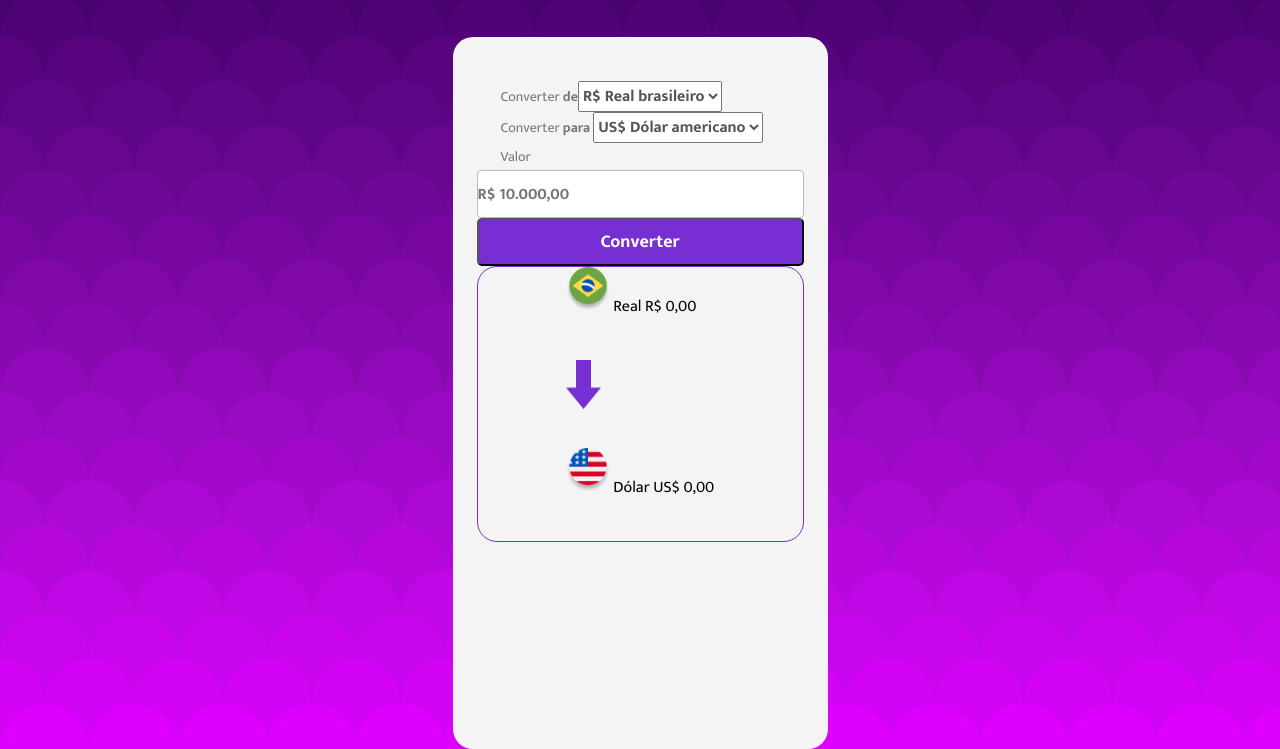
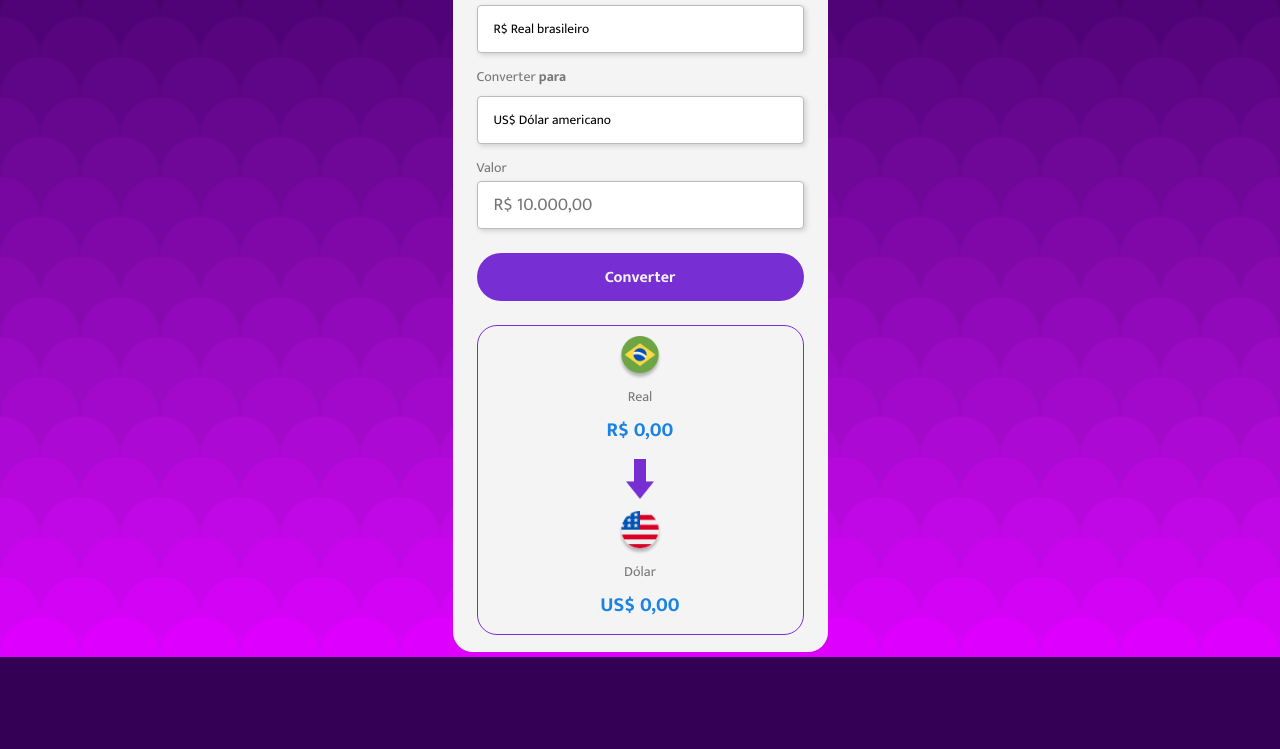
Before and after one commit to TiagoGrilloLermy/conversor-de-moedas, a plain HTML site: page index.html in a window 1280 px wide. Shown: the part 143-892 px from the top of the page. After the commit the page ends 800 px from the top, so only its background shows below. Drawn offline with Linux system fonts and the light colour scheme.

Commit message:
update html css javascript

```diff
--- a/index.html
+++ b/index.html
@@ -12,47 +12,71 @@
 </head>
 
 <body>
+
     <header>
         <h1>Conversor de Moedas</h1>
-        <img>
     </header>
+
     <main>
+
         <section id="container">
-            <label>Converter <b>de</b><select>
+
+            <label>Converter <b>de</b>
+                <select>
                     <option>R$ Real brasileiro</option>
                 </select>
             </label>
 
             <label>Converter <b>para</b>
-                <select>
+                <select id="current-select">
                     <option>US$ Dólar americano</option>
                     <option>€ Euro</option>
                 </select>
             </label>
 
-
             <label>
                 Valor
-                <input placeholder="R$ 10.000,00">
+                <input id="input-value" type="text" placeholder="R$ 10.000,00" oninput="formatarParaReais(this)">
             </label>
 
-            <button>Converter</button>
+            <button id="convert-button" type="button">Converter</button>
 
             <section id="resultado">
-                <div>
+                <div class="currency-container">
                     <img src="./assets/brasil.png" class="bandeira">
-                    <span>Real</span>
-                    <span>R$ 0,00</span>
+                    <span class="currency-name">Real</span>
+                    <span class="currency-value" id="real-value-text">R$ 0,00</span>
                 </div>
+
                 <img src="./assets/seta.png" id="seta">
-                <div>
+
+                <div class="currency-container">
                     <img src="./assets/estados-unidos.png" class="bandeira">
-                    <span>Dólar</span>
-                    <span>US$ 0,00</span>
+                    <span class="currency-name" id="currency-name">Dólar</span>
+                    <span class="currency-value" id="currency-value-text">US$ 0,00</span>
                 </div>
             </section>
         </section>
     </main>
+
 </body>
+<script src="./script.js"></script>
 
 </html>
+
+
+
+
+<!--
+    //CONFIGURAÇÕES PARA FORMATAÇÃO EM REAL
+function formatarParaReais(input) {
+    // Remove caracteres não numéricos
+let valor = input.value.replace(/\D/g, '');
+
+    // Adiciona o formato de moeda (R$)
+valor = (parseInt(valor) / 100).toLocaleString('pt-BR', { style: 'currency', currency: 'BRL' });
+
+    // Define o valor formatado de volta no campo de entrada
+input.value = valor;
+}
+-->
--- /dev/null
+++ b/script.js
@@ -0,0 +1,12 @@
+const buttom = document.querySelector("#convert-button");
+
+function convertValues() {
+    const input = document.querySelector("#input-value").value;
+    const dollarToday = 5.2
+    const convertedValues = input / dollarToday
+
+
+  console.log(convertedValues)
+}
+
+buttom.addEventListener("click", convertValues)
--- a/styles.css
+++ b/styles.css
@@ -14,79 +14,112 @@ body {
 
 
 header {
+    color: #FFFFFF;
     text-align: center;
-    margin: 50px auto;
+    margin: 25px auto;
 }
 
 main {
     width: 375px;
-    height: 712px;
+    height: 692px;
     border-radius: 20px;
     background: #F4F4F4;
     margin: 0px auto;
-    padding: 44px 24px 23px;
+    padding: 12px 24px;
 }
 
 
 
 label {
-    color: #777;
     font-size: 14px;
-    font-style: normal;
-    font-weight: 400;
-    line-height: 18px;
-    margin-left: 24px;
+    color: #777777;
 }
 
 select {
-    color: #555;
-    font-size: 16px;
-    font-style: normal;
-    font-weight: 700;
-    line-height: 18px;
+    background: #FFFFFF;
+    border: 1px solid #BBBBBB;
+    border-radius: 4px;
+    height: 48px;
+    display: block;
+    width: 100%;
+    cursor: pointer;
+    outline: none;
+    appearance: none;
+    padding-left: 16px;
+    box-shadow: 2px 2px 5px rgba(0, 0, 0, 0.15);
+    margin-top: 6px;
+    margin-bottom: 10px;
 }
 
 input {
-    width: 327px;
+    background: #FFFFFF;
+    border: 1px solid #BBBBBB;
+    border-radius: 4px;
     height: 48px;
-    border-radius: 4px;
-    border: 1px solid #BBB;
-    background: #FFF;
-    color: #555;
-    font-size: 16px;
-    font-style: normal;
-    font-weight: 700;
-    line-height: 18px;
+    display: block;
+    width: 100%;
+    outline: none;
+    padding-left: 16px;
+    box-shadow: 2px 2px 5px rgba(0, 0, 0, 0.15);
+    font-size: 18px;
 }
 
 button {
-    width: 327px;
+    background: #772FD3;
+    border-radius: 25px;
     height: 48px;
-    border-radius: 5px;
-    background: #772FD3;
-    color: #FFF;
-    font-size: 18px;
-    font-style: normal;
-    font-weight: 700;
-    line-height: 18px;
     cursor: pointer;
+    color: #f4f4f4;
+    font-weight: bold;
+    font-size: 16px;
+    border: none;
+    width: 100%;
+    margin-top: 24px;
+    margin-bottom: 24px;
+}
+
+button:hover {
+    opacity: 0.9;
+}
+
+button:active {
+    opacity: 0.7;
 }
 
 #resultado {
+    border: 1px solid #772FD3;
     width: 327px;
-    height: 276px;
+    height: 310px;
     border-radius: 20px;
-    border: 1px solid #772FD3;
     display: grid;
     justify-content: center;
+}
+
+.currency-container {
+    padding: 10px;
+    display: flex;
+    flex-direction: column;
+    align-items: center;
+    gap: 5px;
+}
+
+.currency-name {
+    font-size: 14px;
+    color: #777777;
+}
+
+.currency-value {
+    font-weight: bold;
+    font-size: 20px;
+    color: #1B83E2;
+}
+
+#seta {
+    height: 40px;
+    margin: 0 auto;
 }
 
 .bandeira {
     width: 44px;
     height: 44px;
 }
-
-#seta {
-    width: 35px;
-    height: 49px;
-}
```
